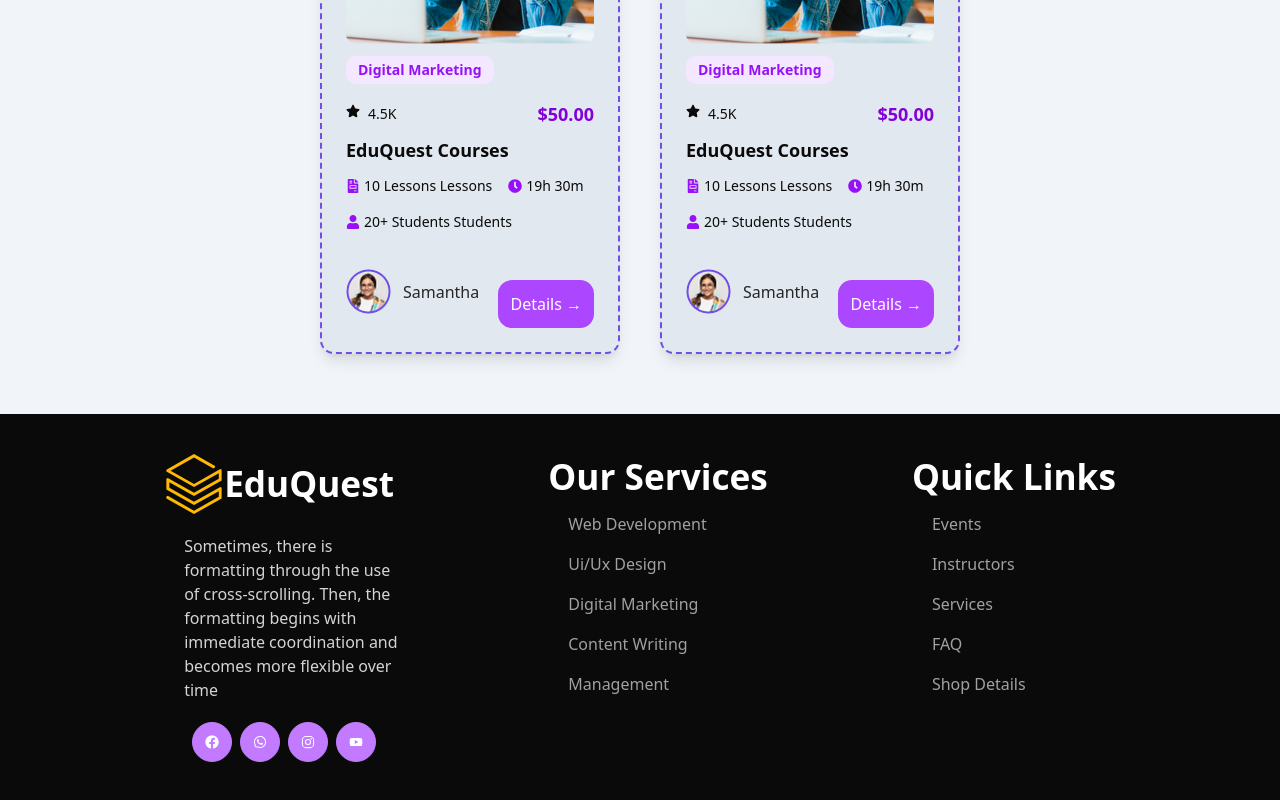
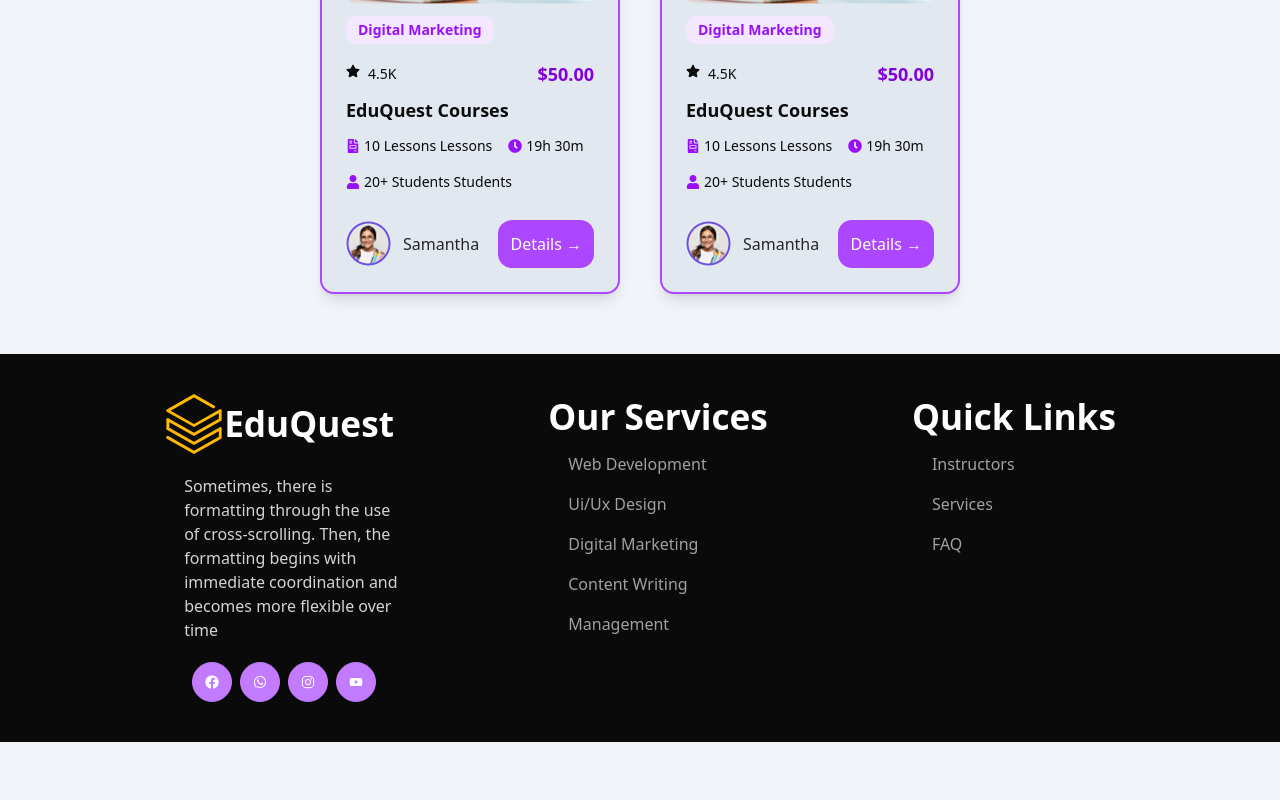
Before and after one commit to ibrahimwael951/Educational-platform, a Next.js app: page /en/courses in a window 1280 px wide. Shown: the part 1520-2320 px from the top of the page. After the commit the page ends 2262 px from the top, so only its background shows below. Built offline with nearby package versions, Linux system fonts and the light colour scheme.

Commit message:
edit some things in design of home page

```diff
--- a/messages/ar.json
+++ b/messages/ar.json
@@ -162,9 +162,8 @@
     "altImage2": "رجل"
   },
   "PopularPosts": {
-    "blogPost": "مقالة المدونة",
+    "blogPost": "مقالة المدونات",
     "title": "أشهر المقالات",
-    "allPosts": "جميع المقالات",
     "readMore": "اقرأ المزيد",
     "comments": "تعليق ({count})",
     "post1Text": "اكتشف أحدث الاتجاهات في التعلم عبر الإنترنت وكيف تشكل مستقبل التعليم.",
--- a/messages/en.json
+++ b/messages/en.json
@@ -152,9 +152,8 @@
     "altImage2": "Man"
   },
   "PopularPosts": {
-    "blogPost": "Blog Post",
+    "blogPost": "Blog Posts",
     "title": "Most Popular Posts",
-    "allPosts": "All Blog Posts",
     "readMore": "Read More",
     "comments": "Comment ({count})",
     "post1Text": "Discover the latest trends in online learning and how they shape the future of education.",
--- a/src/Data/Links.json
+++ b/src/Data/Links.json
@@ -42,10 +42,6 @@
     ],
     "Quick_Links":[
         {
-            "title": "Events",
-            "url": "/events"
-        },
-        {
             "title": "Instructors",
             "url": "/instructors"
         },
@@ -56,11 +52,7 @@
         {
             "title": "FAQ",
             "url": "/faq"
-        },
-        {
-          "title": "Shop-Details",
-          "url": "/"
-      }
+        }
     ]
   }
 }
--- a/src/components/home/CourseCard.tsx
+++ b/src/components/home/CourseCard.tsx
@@ -32,7 +32,7 @@ const CourseCard: React.FC<CourseCardProps> = ({
   instructor,
 }) => {
   return (
-    <div className="w-[300px] overflow-hidden border-dashed border-[#704FE6] border-2 bg-slate-200 dark:bg-neutral-900 shadow-lg rounded-xl p-6 m-5 justify-center items-center">
+    <div className="w-[300px] overflow-hidden border-solid border-purple-500 border-2 bg-slate-200 dark:bg-neutral-900 shadow-lg rounded-xl p-6 m-5 justify-center items-center">
       {/* Course Cover*/}
       <div className="relative  w-full h-48">
         <Image src={image} alt={title} layout="fill" objectFit="cover" className="rounded-lg" />
@@ -73,12 +73,12 @@ const CourseCard: React.FC<CourseCardProps> = ({
         </div>
 
         {/*Instructor Data*/}
-        <div className="flex justify-between items-center mt-6">
+        <div className="flex justify-between items-center mt-7">
           <div className="flex items-center gap-3">
             <Image src={instructor.avatar} alt={instructor.name} width={45} height={45} className="rounded-full" />
             <p className="font-medium text-neutral-800 dark:text-white">{instructor.name}</p>
           </div>
-          <Link href={`/courses/${id}`} className="p-3 rounded-xl bg-purple-500 mt-6 inline-block hover:bg-purple-700 text-white duration-150">
+          <Link href={`/courses/${id}`} className="p-3 items-center rounded-xl bg-purple-500 inline-block hover:bg-purple-700 text-white duration-150">
             Details →
           </Link>
         </div>
@@ -88,89 +88,3 @@ const CourseCard: React.FC<CourseCardProps> = ({
 };
 
 export default CourseCard;
-
-// import React from "react";
-// import Image from "next/image";
-// import { FaFileInvoice, FaClock, FaStar } from "react-icons/fa";
-// import { Link } from "@/i18n/navigation";
-
-// interface CourseCardProps {
-//   id: string;
-//   title: string;
-//   description: string;
-//   instructor: {
-//     firstName: string;
-//     lastName: string;
-//   };
-//   reviews: string[];
-//   price: number;
-//   category: string;
-//   duration: number;
-//   thumbnail: string;
-// }
-
-// const CourseCard: React.FC<CourseCardProps> = ({
-//   id,
-//   title,
-//   description,
-//   instructor,
-//   reviews,
-//   price,
-//   category,
-//   duration,
-//   thumbnail,
-// }) => {
-//   return (
-//     <div className="w-[300px] overflow-hidden border-dashed border-[#704FE6] border-2 bg-slate-200 dark:bg-neutral-900 shadow-lg rounded-xl p-6 m-5 justify-center items-center">
-//       {/* Image doesn't work*/}
-//       <div className="relative w-full h-48">
-//         <Image src={thumbnail} alt={title} layout="fill" objectFit="cover" className="rounded-lg" />
-//       </div>
-
-//       {/* Course Category */}
-//       <p className="mt-3 text-sm font-semibold text-purple-600 bg-purple-100 px-3 py-1 inline-block rounded-lg">
-//         {category}
-//       </p>
-
-//       <div className="mt-4">
-//         {/*  Price and Reviews */}
-//         <div className="flex justify-between items-center text-sm">
-//           <p className="flex">
-//             <FaStar />
-//             <span className="ml-2">{reviews.length} Reviews</span>
-//           </p>
-//           <p className="font-semibold text-lg text-purple-700">${price}</p>
-//         </div>
-
-//         {/*  Course Title */}
-//         <h5 className="text-lg font-bold mt-2">{title}</h5>
-
-//         {/* Course Details  */}
-//         <div className="flex flex-wrap gap-4 mt-3 text-sm">
-//           <div className="flex items-center gap-1">
-//             <FaFileInvoice className="text-purple-600" />
-//             <p>{description.substring(0, 30)}...</p>
-//           </div>
-//           <div className="flex items-center gap-1">
-//             <FaClock className="text-purple-600" />
-//             <p>{duration} Hours</p>
-//           </div>
-//         </div>
-
-//         {/* Instructor Data  */}
-//         <div className="flex justify-between items-center mt-6">
-//           <div className="flex items-center gap-3">
-//             <p className="font-medium text-neutral-800 dark:text-white">
-//               {instructor.firstName} {instructor.lastName}
-//             </p>
-//           </div>
-//           <Link href={`/courses/${id}`} className="p-3 rounded-xl bg-purple-500 mt-6 inline-block hover:bg-purple-700 text-white duration-150">
-//             Details →
-//           </Link>
-//         </div>
-//       </div>
-//     </div>
-//   );
-// };
-
-// export default CourseCard;
--- a/src/components/home/postsSection.tsx
+++ b/src/components/home/postsSection.tsx
@@ -56,19 +56,6 @@ const PopularPosts = () => {
           {t("title")}
         </motion.h1>
 
-        <motion.div
-          initial={{ opacity: 0, scale: 0.8 }}
-          whileInView={{ opacity: 1, scale: 1 }}
-          transition={{ duration: 0.5, delay: 0.3, ease: "easeOut" }}
-          viewport={{ once: false, amount: 0.3 }}
-        >
-          <Link
-            href="#"
-            className="px-6 py-3 text-lg rounded-xl bg-purple-500 inline-block hover:bg-purple-700 text-white transition duration-150 text-center"
-          >
-            {t("allPosts")} →
-          </Link>
-        </motion.div>
       </div>
 
       <div className="grid grid-cols-1 md:grid-cols-2 lg:grid-cols-3 gap-8 mt-12">
--- a/src/components/home/testimonialSection.tsx
+++ b/src/components/home/testimonialSection.tsx
@@ -49,9 +49,9 @@ const TestimonialSection = () => {
               <h2 className="text-neutral-800 dark:text-white">
                 {t(`testimonials.${key}.name`)}
               </h2>
-              <a href="#" className="text-purple-500 text-sm font-medium">
+              <p  className="text-purple-500 text-sm font-medium">
                 {t(`testimonials.${key}.position`)}
-              </a>
+              </p>
             </motion.div>
           ))}
         </div>
```
